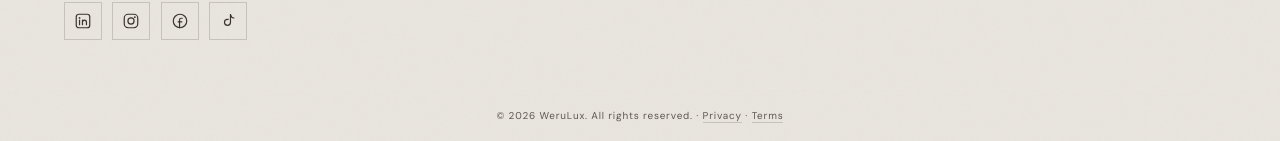
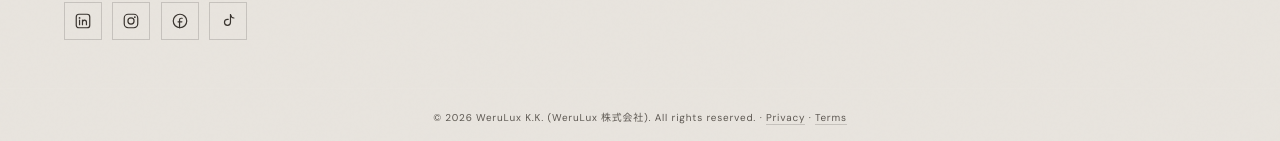
Before and after one commit to WeruLux/website, a Jekyll site: the page built from index.html, in a window 1280 px wide and 900 px high, scrolled down 6670 px. Shown: the part 756-897 px from the top of the window. Built offline with Jekyll 4.4.1, drawn with Linux system fonts in a browser that asks for light colours.

Commit message:
fix(footer): show the registered company name

```diff
--- a/_includes/footer.html
+++ b/_includes/footer.html
@@ -20,5 +20,5 @@
     </div>
   </div>
 
-  <div class="footer-copy">© 2026 WeruLux. All rights reserved. · <a href="{{ '/privacy/' | relative_url }}" class="footer-legal-link">Privacy</a> · <a href="{{ '/terms/' | relative_url }}" class="footer-legal-link">Terms</a></div>
+  <div class="footer-copy">© 2026 WeruLux K.K. (WeruLux 株式会社). All rights reserved. · <a href="{{ '/privacy/' | relative_url }}" class="footer-legal-link">Privacy</a> · <a href="{{ '/terms/' | relative_url }}" class="footer-legal-link">Terms</a></div>
 </footer>
```
